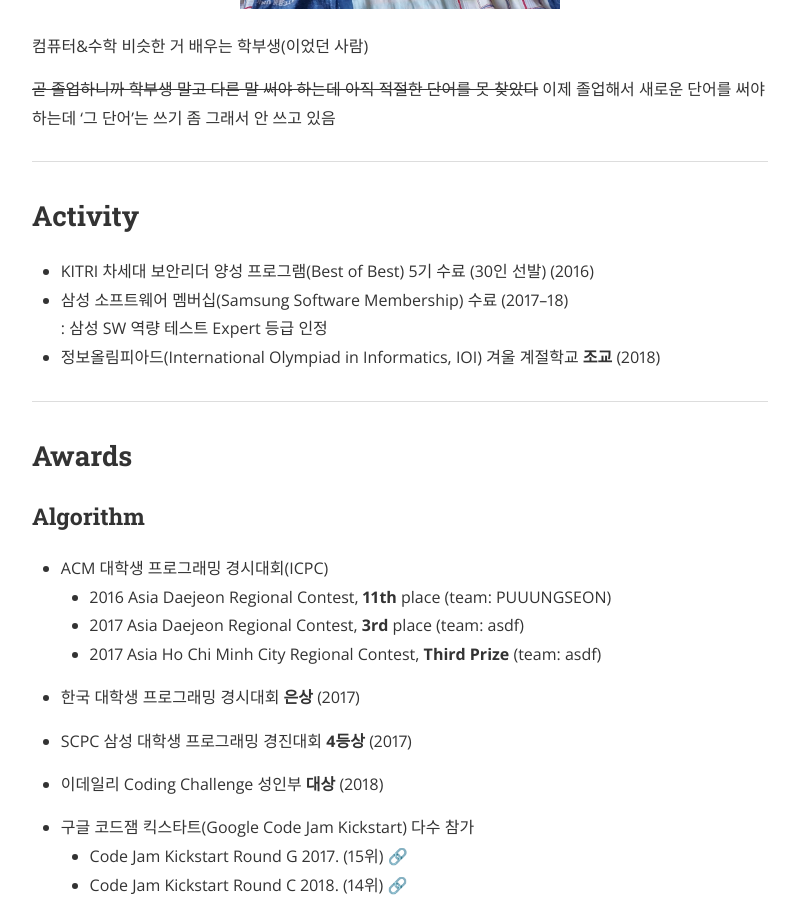
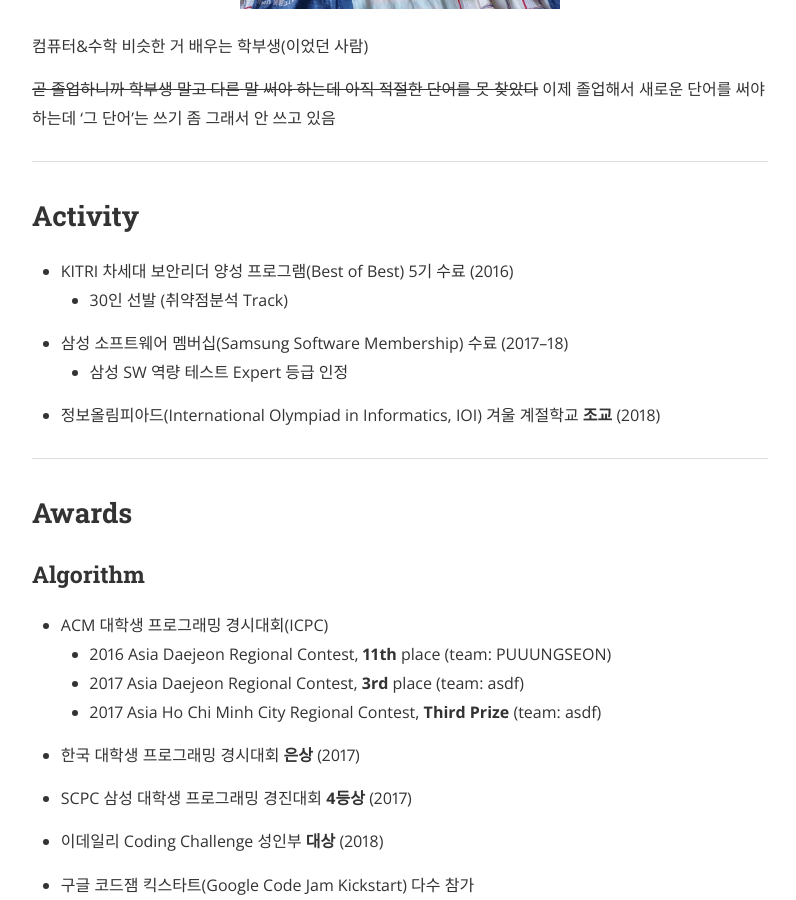
Before and after one commit to nyan101/nyan101.github.io, a Jekyll site: the page built from about.md, in a window 1280 px wide and 900 px high, scrolled down 525 px. Shown: the whole window, without its empty margins (240-1036 px from the left). Built offline with Jekyll 4.4.1, drawn with Linux system fonts in a browser that asks for light colours; nearby versions of some CDN libraries; a style sheet for code colours, icons or effects is not loaded.

Commit message:
update about page

```diff
--- a/about.md
+++ b/about.md
@@ -15,8 +15,12 @@ permalink: /about/
 
 ## Activity
 
-* KITRI 차세대 보안리더 양성 프로그램(Best of Best) 5기 수료 (30인 선발) (2016)
-* 삼성 소프트웨어 멤버십(Samsung Software Membership) 수료 (2017–18)<br> : 삼성 SW 역량 테스트 Expert 등급 인정
+* KITRI 차세대 보안리더 양성 프로그램(Best of Best) 5기 수료 (2016)
+  * 30인 선발 (취약점분석 Track)
+
+* 삼성 소프트웨어 멤버십(Samsung Software Membership) 수료 (2017–18)
+  * 삼성 SW 역량 테스트 Expert 등급 인정
+
 * 정보올림피아드(International Olympiad in Informatics, IOI) 겨울 계절학교 **조교** (2018)
 
 ---
```
